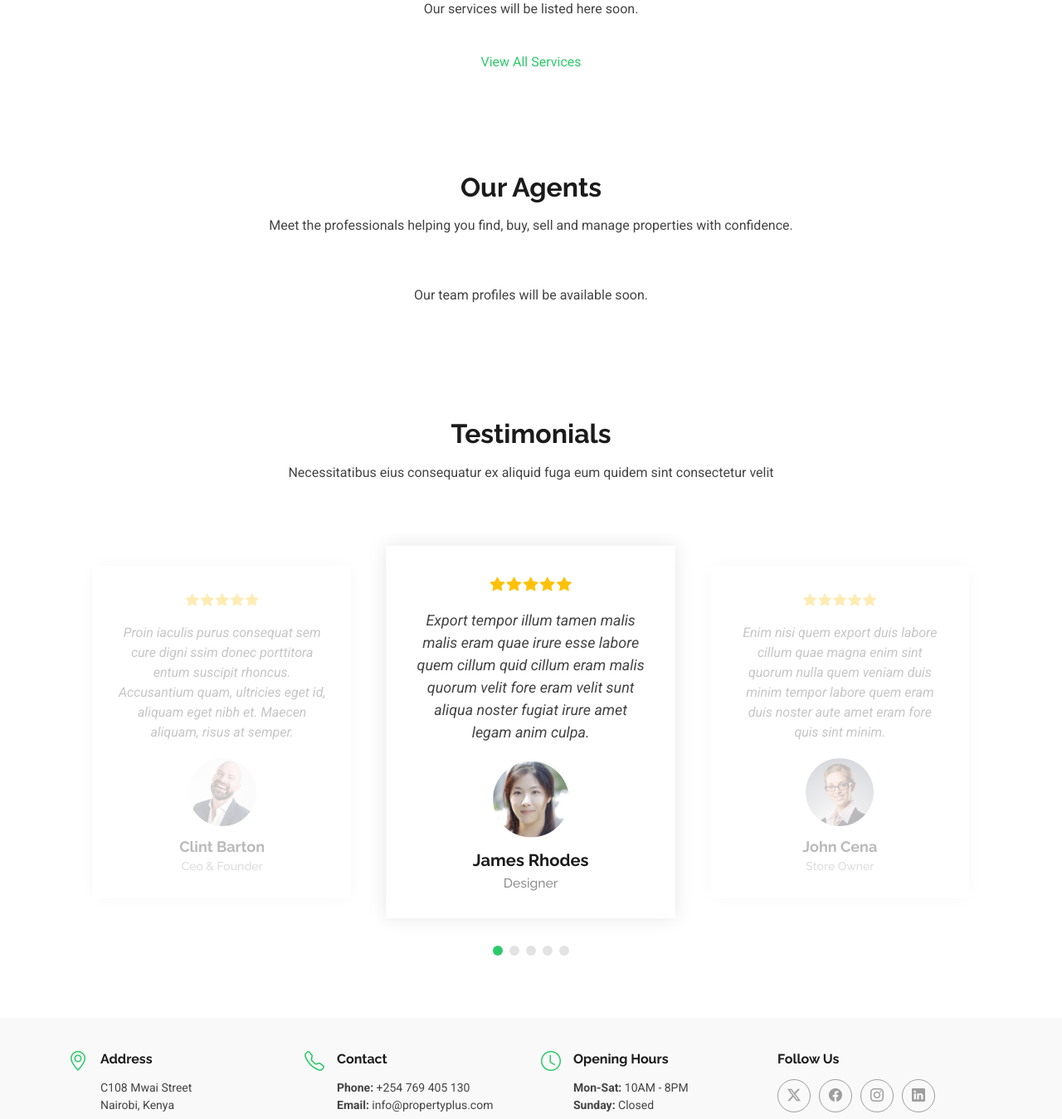
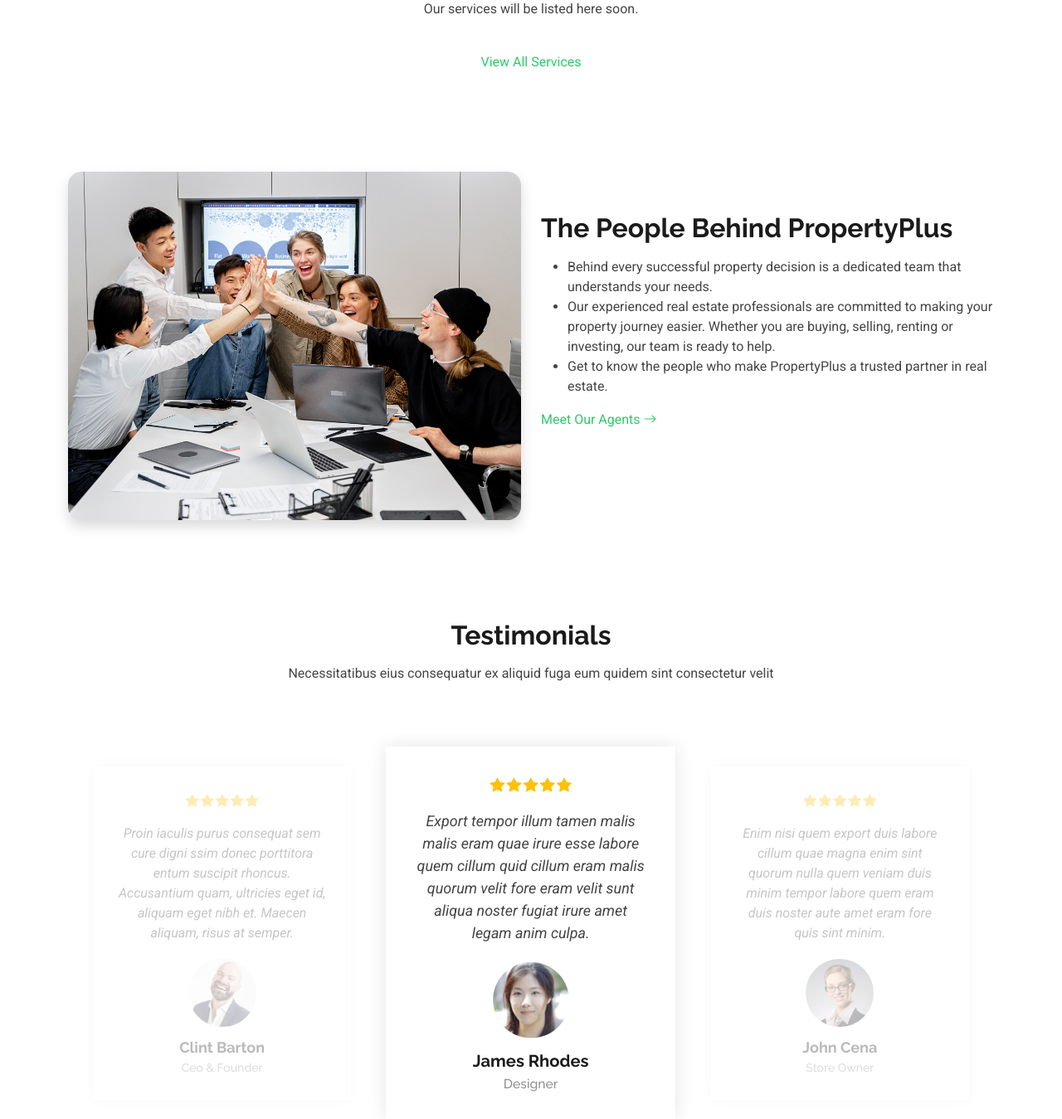
Before and after one commit to harizonelopez/EstateAgency, a Django app: page / in a window 1280 px wide. Shown: the part 1040-2389 px from the top of the page at 83% size. Run offline with Django 5.2, Linux system fonts and the light colour scheme; data that the repository does not hold is empty; some libraries are stand-ins or nearby versions.

Commit message:
Add agents intro and imgs

```diff
--- a/templates/core/index.html
+++ b/templates/core/index.html
@@ -133,6 +133,40 @@
 </section>
 <!-- /Services Section -->
 
+<!-- Agents Section -->
+<section id="agents" class="agents section">
+    <div class="container">
+        <div class="row align-items-center gy-4">
+            <!-- Team Image -->
+            <div class="col-lg-6" data-aos="fade-right">
+                <img
+                    src="{% static 'img/propertyplus-team.jpg' %}"
+                    alt="The PropertyPlus professional team"
+                    class="img-fluid rounded-4 shadow"
+                    style="width: 100%; height: 420px; object-fit: cover;">
+            </div>
+            <!-- Team Introduction -->
+            <div class="col-lg-6" data-aos="fade-left">
+                <div class="section-title text-start">
+                    <h2>The People Behind PropertyPlus</h2>
+                    <ul>
+                        <li><p>Behind every successful property decision is a dedicated team that understands your needs.</p></li>
+                        <li><p>Our experienced real estate professionals are committed to making your property journey easier.
+                         Whether you are buying, selling, renting or investing, our team is ready to help.</p></li>
+                        <li><p>Get to know the people who make PropertyPlus a trusted partner in real estate.</p></li>
+                    </ul>
+                    <a href="{% url 'agents:list' %}" class="btn-get-started">
+                      Meet Our Agents
+                      <i class="bi bi-arrow-right"></i>
+                    </a>
+                </div>
+            </div>
+        </div>
+    </div>
+</section>
+<!-- End Agents Section -->
+
+
 <!-- Featured Properties Section --
 <section id="featured-properties" class="real-estate section">
     <div class="container section-title" data-aos="fade-up">
@@ -183,13 +217,13 @@
     </div>
 </section>  End Featured Properties Section -->
 
-<!-- Agents Section -->
+<!-- Agents Section
 <section id="agents" class="agents section">
-    <!-- Section Title -->
+    -- Section Title --
     <div class="container section-title" data-aos="fade-up">
         <h2>Our Agents</h2>
         <p>Meet the professionals helping you find, buy, sell and manage properties with confidence.</p>
-    </div> <!-- End Section Title -->
+    </div> -- End Section Title --
 
     <div class="container">
         <div class="row gy-5">
@@ -202,7 +236,7 @@
                     <div class="member-info">
                         <h4>{{ agent.full_name }}</h4>
                         <span>{{ agent.position }}</span>
-                        <!-- <p>{{ agent.bio|truncatewords:18 }}</p>
+                        -- <p>{{ agent.bio|truncatewords:18 }}</p>
 
                         <div class="social">
                             {% if agent.facebook %}
@@ -222,7 +256,7 @@
                                 <i class="bi bi-linkedin"></i>
                                 </a>
                             {% endif %}
-                        </div> -->
+                        </div>
                     </div>
                 </div>
             </div>
@@ -233,10 +267,11 @@
                 <p>Our team profiles will be available soon.</p>
             </div>
 
-            {% endfor %} <!-- End Team Member -->
+            {% endfor %} -- End Team Member --
         </div>
     </div>
-</section> <!-- /Agents Section -->
+</section> /Agents Section -->
+
 
 <!-- Testimonials Section -->
 <section id="testimonials" class="testimonials section">
@@ -363,6 +398,6 @@
 
     </div>
 
-</section><!-- /Testimonials Section -->
+</section> <!-- /Testimonials Section -->
 
 {% endblock %}
```
Also changed, not shown: assets/img/propertyplus-team.jpg (added).
